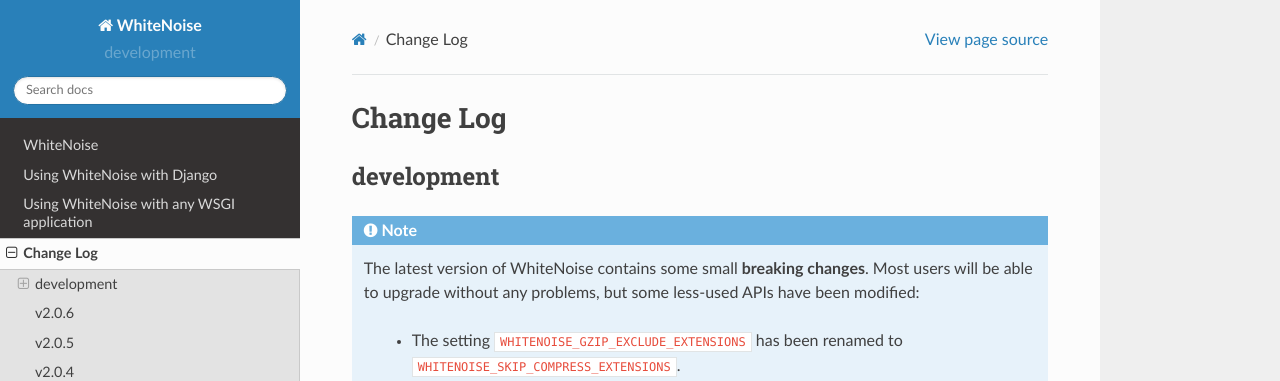
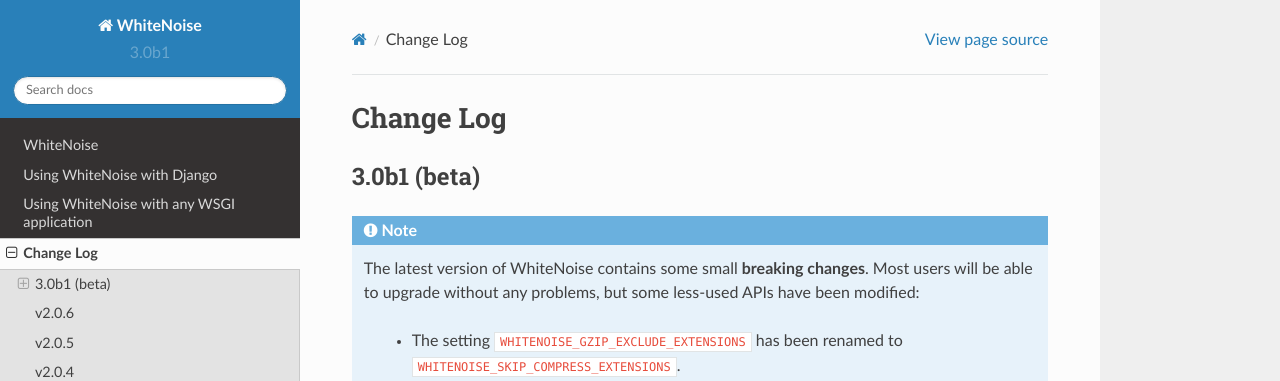
Before and after one commit to evansd/whitenoise, a Sphinx documentation site: the page built from docs/changelog.rst, in a window 1280 px wide and 900 px high. Shown: the top 381 px of the window. Built offline with Sphinx 7.4.7 and the Read the Docs theme 2.0.0, drawn with Linux system fonts in a browser that asks for light colours.

Commit message:
New beta release

```diff
--- a/docs/changelog.rst
+++ b/docs/changelog.rst
@@ -1,8 +1,8 @@
 Change Log
 ==========
 
-development
------------
+3.0b1 (beta)
+------------
 
 .. note:: The latest version of WhiteNoise contains some small **breaking changes**.
    Most users will be able to upgrade without any problems, but some
--- a/whitenoise/__init__.py
+++ b/whitenoise/__init__.py
@@ -1,5 +1,5 @@
 from .base import WhiteNoise
 
-__version__ = 'development'
+__version__ = '3.0b1'
 
 __all__ = ['WhiteNoise']
```
